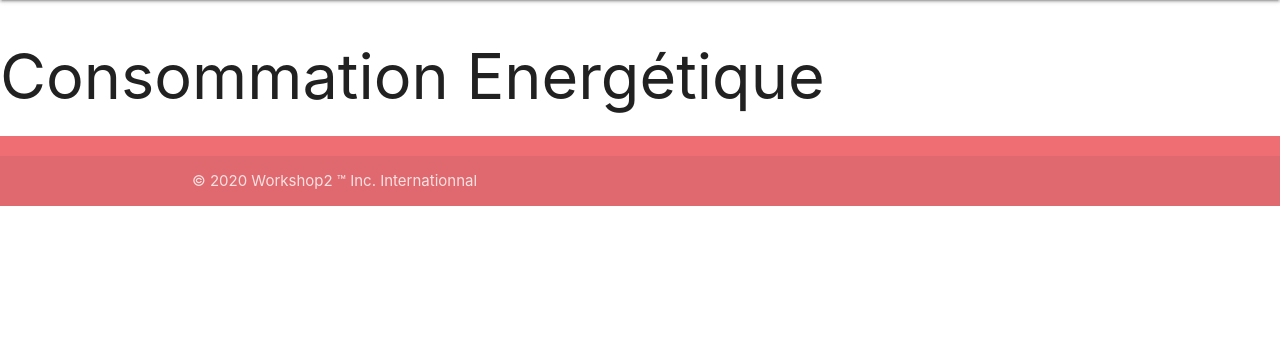
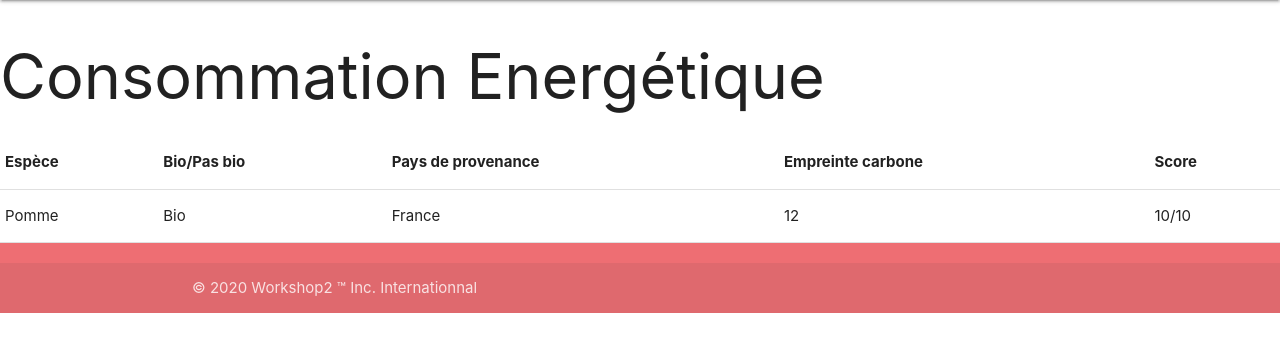
Before and after one commit to JulienBourreau/WorkshopB2, a PHP site: page /Index.php in a window 1280 px wide. Shown: the part 64-416 px from the top of the page. Run offline with PHP 8.4, Linux system fonts and the light colour scheme.

Commit message:
Update Index.php

```diff
--- a/Index.php
+++ b/Index.php
@@ -1,4 +1,25 @@
 <?php include_once "header.php" ?>
 <?php include_once "menu.php" ?>
 <h1>Consommation Energétique</h1>
+<table>
+    <thead>
+        <tr>
+            <th>Espèce</th>
+            <th>Bio/Pas bio</th>
+            <th>Pays de provenance</th>
+            <th>Empreinte carbone</th>
+            <th>Score</th>
+        </tr>
+    </thead>
+	<tbody>
+		<tr>
+                <td>Pomme</td>
+                <td>Bio</td>
+                <td>France</td>
+                <td>12</td>
+                <td>10/10</td>
+            </tr>
+
+    </tbody>
+</table>
 <?php include_once "footer.php" ?>
```
